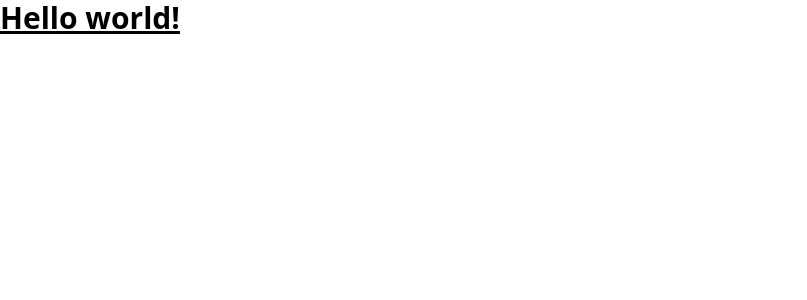
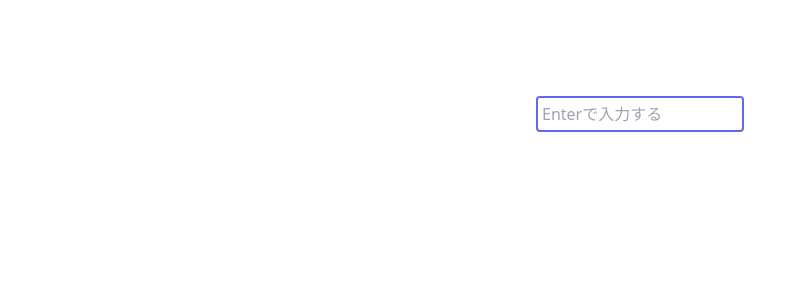
Before and after one commit to suekroos/Training_React_Todo, a React (Create React App) app: page / in a window 1280 px wide. Shown: the top 300 px of the page, without its empty margins (0-807 px from the left). Built offline with nearby package versions, Linux system fonts and the light colour scheme.

Commit message:
入力フォームの実装

```diff
--- a/src/App.tsx
+++ b/src/App.tsx
@@ -1,9 +1,5 @@
-function App() {
-  return (
-    <h1 className="text-3xl font-bold underline">
-    Hello world!
-  </h1>
-  );
-}
+import { Todo } from './views/pages/home/Todo';
+
+const App = () => <Todo />;
 
 export default App;
--- /dev/null
+++ b/src/views/components/TodoAdd.tsx
@@ -0,0 +1,3 @@
+export const TodoAdd = () => {
+
+}
--- /dev/null
+++ b/src/views/components/TodoDones.tsx
@@ -0,0 +1,3 @@
+export const TodoDones = () => {
+
+}
--- /dev/null
+++ b/src/views/components/TodoInput.tsx
@@ -0,0 +1,38 @@
+import React, { ChangeEvent, KeyboardEvent, useCallback, } from "react";
+
+type Props = {
+    text: string
+    setText: React.Dispatch<React.SetStateAction<string>>
+    typing: boolean
+    setTyping: React.Dispatch<React.SetStateAction<boolean>>
+    // onAdd: (text: string) => void
+}
+
+export const TodoInput = React.memo((props:Props) => {
+    //あとでonAddを付け加える
+    const { text, setText, typing, setTyping } = props
+
+    const handChange = useCallback((e: ChangeEvent<HTMLInputElement>) => setText(e.target.value), [setText])
+
+    const handleKeyDown = (e: KeyboardEvent<HTMLInputElement>) => {
+        if(!text) return
+        if(e.key !== 'Enter' || typing) return
+        // onAdd(text)
+        setText('');
+    }
+
+    return(
+        <div>
+            <input
+                className="w-52 p-1 rounded border-2 border-indigo-500"
+                type="text"
+                placeholder="Enterで入力する"
+                value={text}
+                onChange={handChange}
+                onKeyDown={handleKeyDown}
+                onCompositionStart={() => setTyping(true)}
+                onCompositionEnd={() => setTyping(false)}
+            />
+        </div>
+    )
+})
--- /dev/null
+++ b/src/views/components/TodoItem.tsx
@@ -0,0 +1,3 @@
+export const TodoItem = () => {
+
+}
--- /dev/null
+++ b/src/views/pages/home/Todo.tsx
@@ -0,0 +1,15 @@
+import { useCallback, useState } from "react"
+import { TodoInput } from "../../components/TodoInput"
+
+export const Todo = () =>{
+    const [text, setText] = useState<string>('');
+    const [typing, setTyping] = useState<boolean>(false)
+
+    return(
+        <div className="flex justify-center columns-3">
+            <div className="flex items-center m-24">
+                <TodoInput text={text} setText={setText} typing={typing} setTyping={setTyping} />
+            </div>
+        </div>
+    )
+}
--- /dev/null
+++ b/src/views/types/item.ts
@@ -0,0 +1,5 @@
+export type Item = {
+    key: string
+    text: string
+    done: boolean
+}
```
